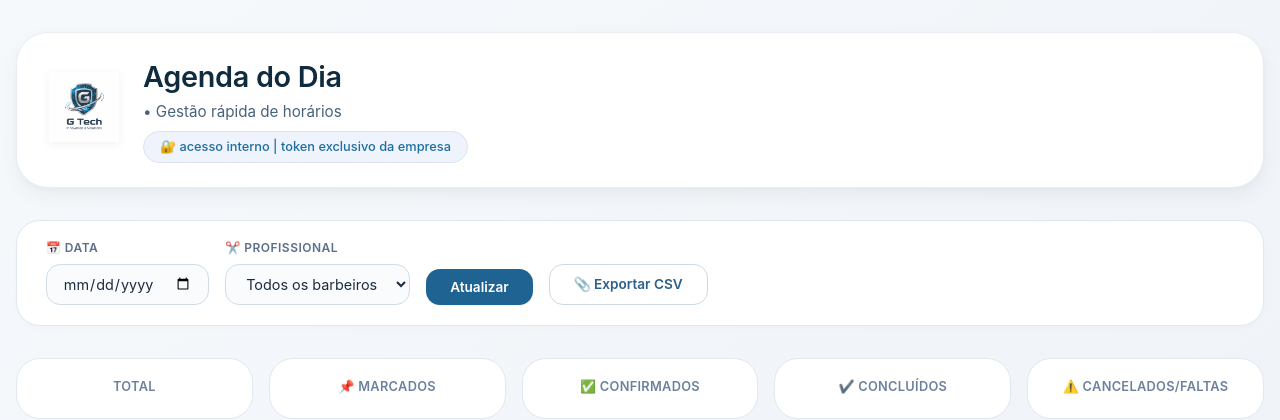
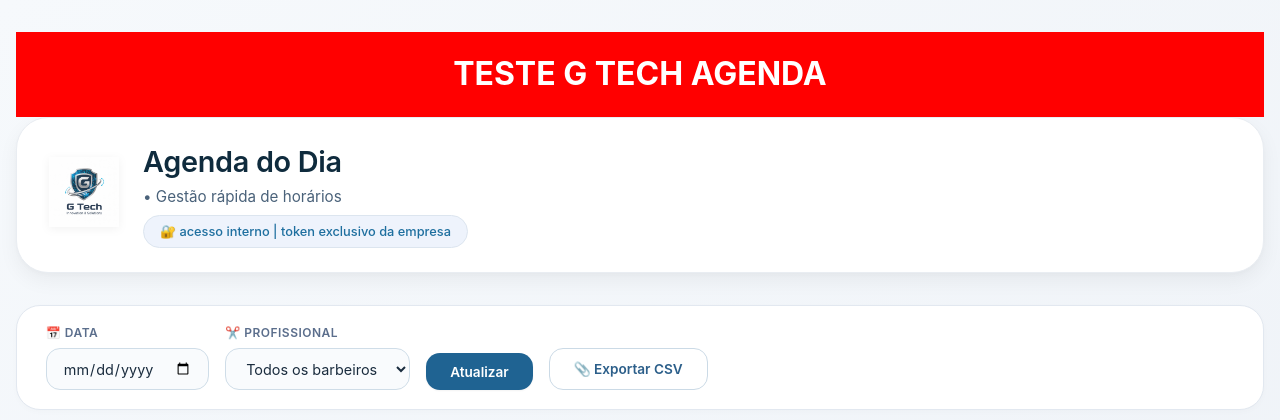
Before and after one commit to Gerrard013/Micro-SAAS-G-tech, a Flask app: template templates/agenda_dia.html in a window 1280 px wide. Shown: the top 420 px of the page. Run offline with Flask 3, Linux system fonts and the light colour scheme; the template is opened without the code that fills it, so the values that code supplies are empty.

Commit message:
atualiza template agenda_dia

```diff
--- a/templates/agenda_dia.html
+++ b/templates/agenda_dia.html
@@ -337,6 +337,11 @@
   </style>
 </head>
 <body>
+
+<div style="background:red;color:white;font-size:32px;padding:20px;text-align:center;font-weight:bold;">
+  TESTE G TECH AGENDA
+</div>
+
 <div class="container">
   <div class="header">
     <div class="logo-area">
```
